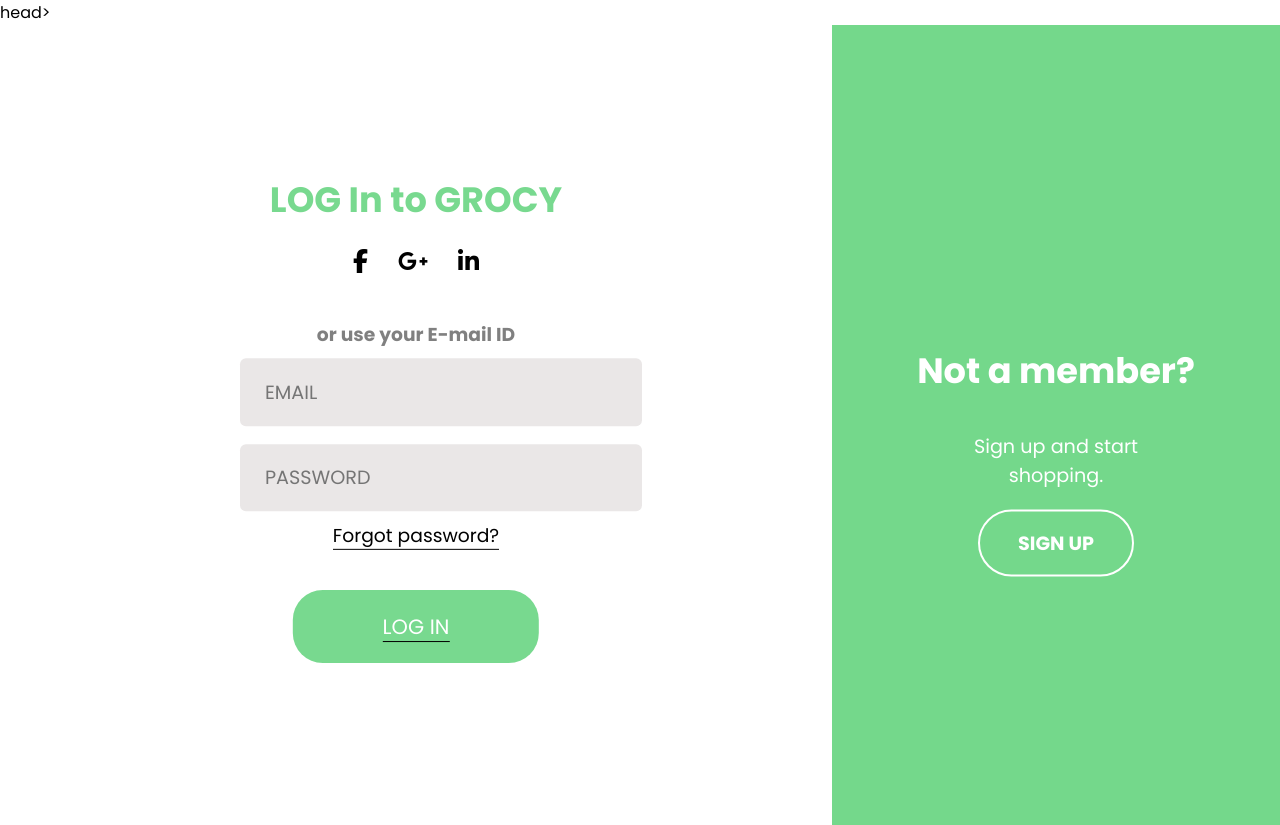
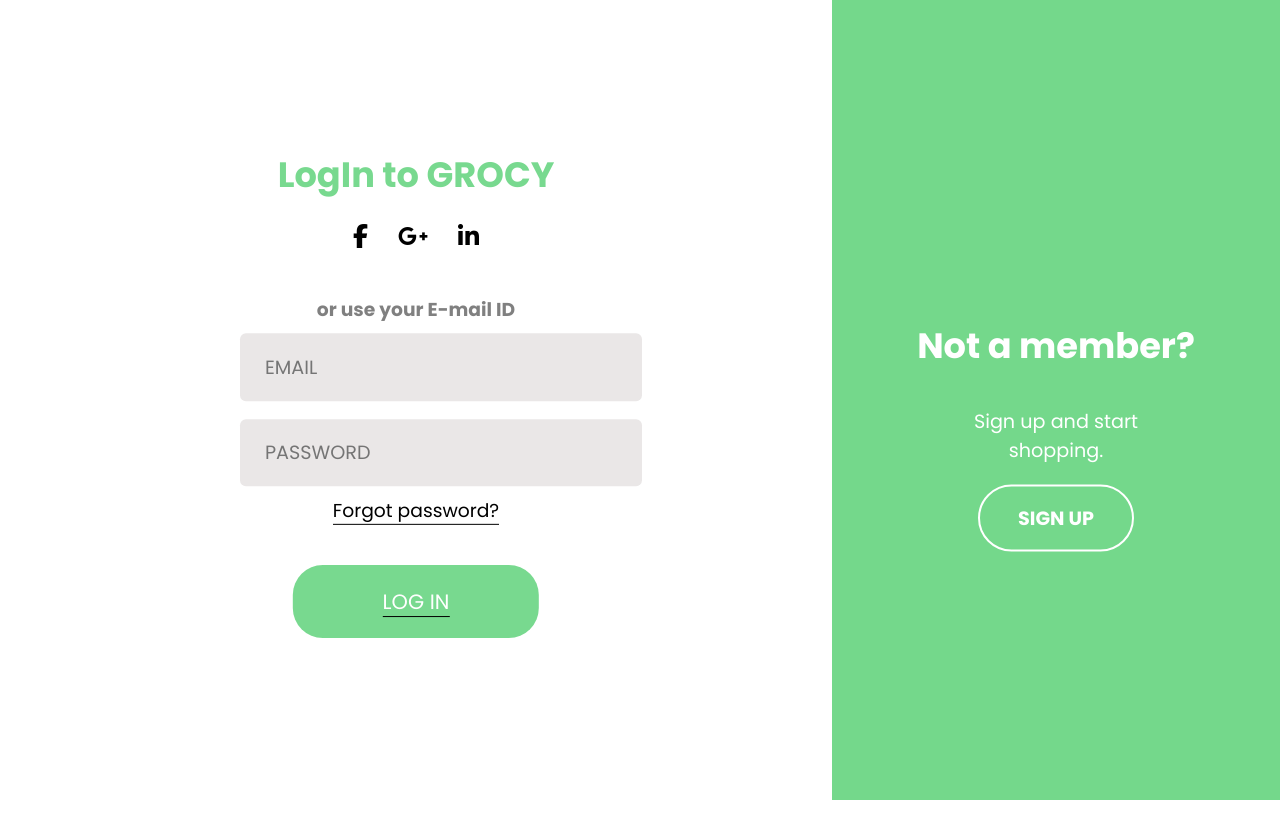
Before and after one commit to Anmolsra/Grocery-Management-System, a plain HTML site: page Login And Registration HTML.html in a window 1280 px wide. After the commit the page ends 800 px from the top, so only its background shows below. Drawn offline with Linux system fonts and the light colour scheme.

Commit message:
Update Login And Registration HTML.html

```diff
--- a/Login And Registration HTML.html
+++ b/Login And Registration HTML.html
@@ -1,4 +1,4 @@
-<!DOCTYPE html><html>head><title>Login In/Sign Up</title>
+<!DOCTYPE html><html><head><title>Login In/Sign Up</title>
 <link type="text/css" rel="stylesheet" href="Login And Registration CSS.css">
 <script src="https://kit.fontawesome.com/5471644867.js" crossorigin="anonymous"></script>
 
@@ -17,7 +17,7 @@
 
                 <div class="head">
 
-                    <h1>LOG In to GROCY</h1>
+                    <h1>LogIn to GROCY</h1>
 
                     <ul>
 
```
